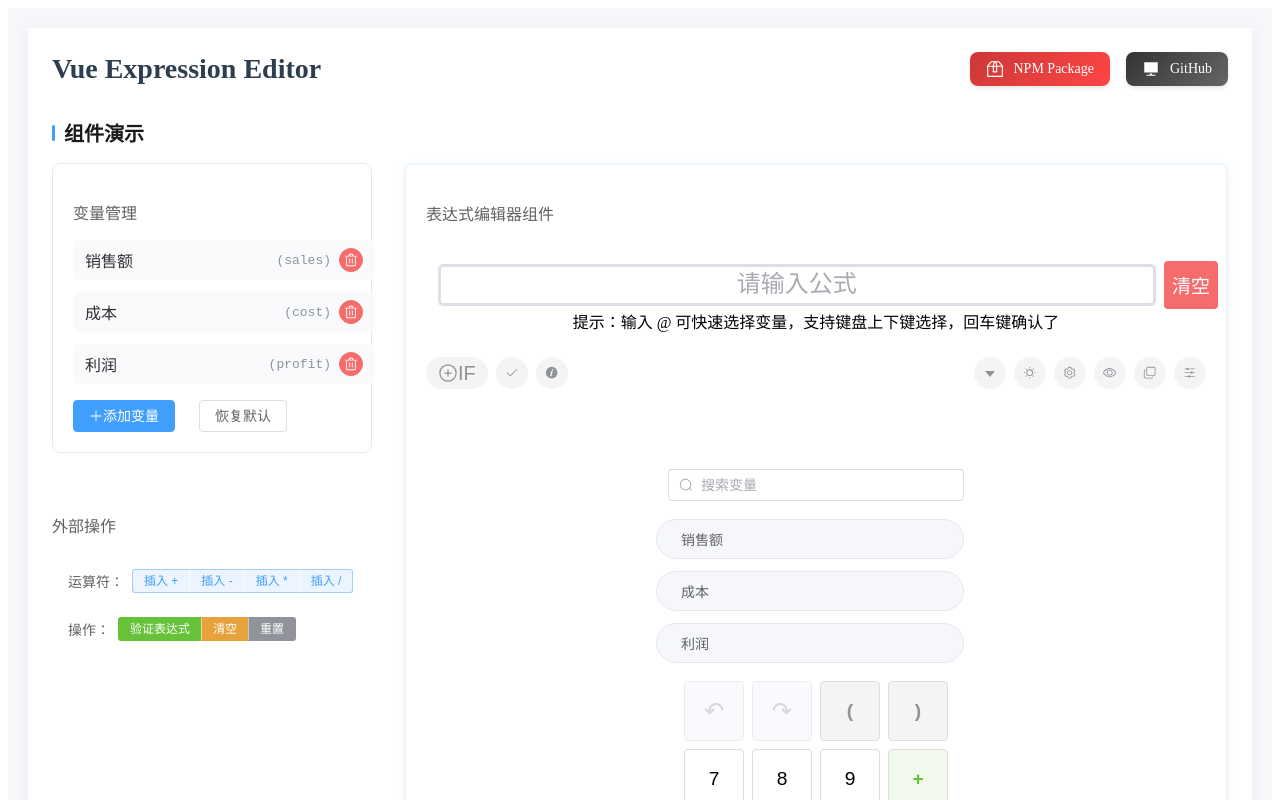
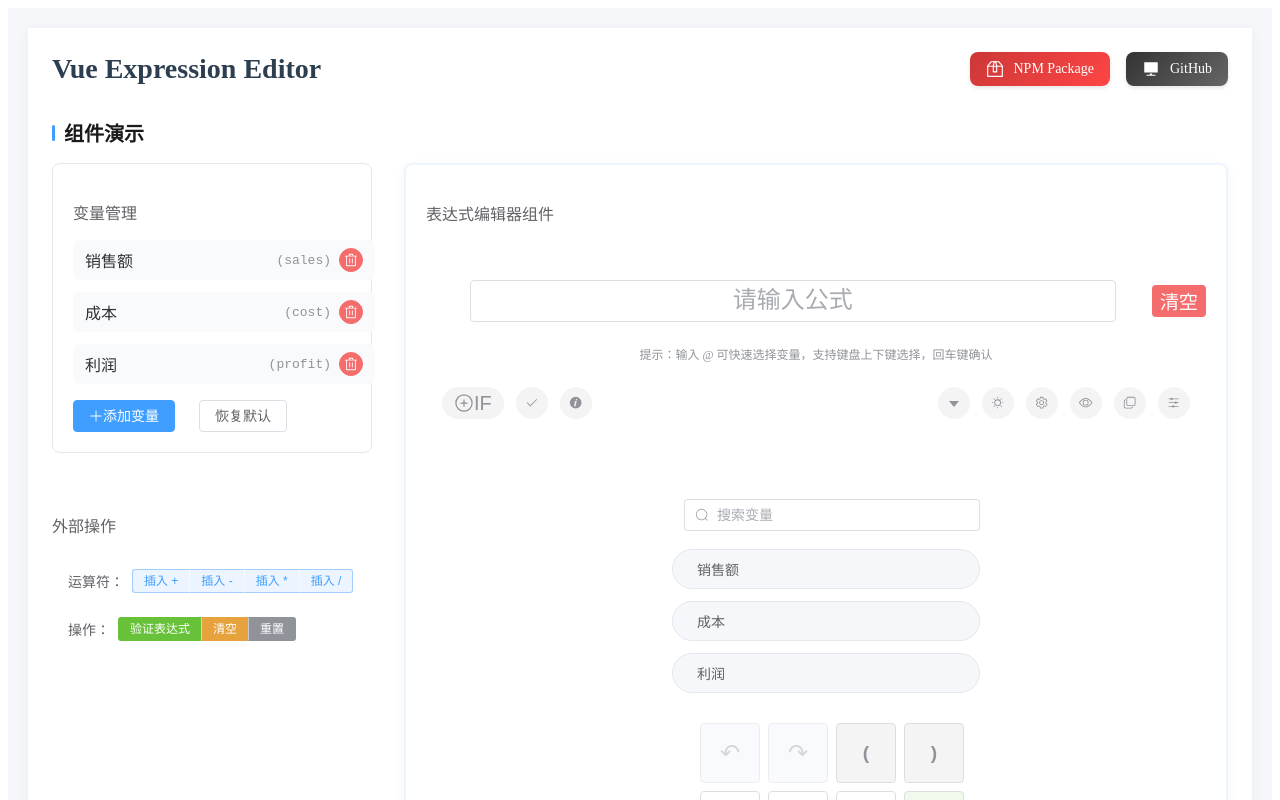
Before and after one commit to iwangbowen/vue-expression-editor, a Vue app: page / in a window 1280 px wide. Shown: the top 800 px of the page. Built offline with nearby package versions, Linux system fonts and the light colour scheme.

Commit message:
优化 ExpressionEditor.vue 组件和样式：1. 修改输入区域的结构和样式，提升用户体验；2. 增加输入提示文本的样式；3. 调整按钮和布局的间距，增强可读性；4. 新增输入相关样式文件，集中管理输入样式。

```diff
--- a/src/components/ExpressionEditor.vue
+++ b/src/components/ExpressionEditor.vue
@@ -1,6 +1,6 @@
 <template>
   <div class="formula-editor">
-    <div class="formula-display">
+    <div class="formula-input-container">
       <div class="formula-text" ref="formulaTextRef">
         <div class="input-wrapper" ref="wrapperRef">
           <input ref="inputRef" v-model="displayExpression" @input="handleDisplayInput" @keydown="handleKeydown"
@@ -23,14 +23,12 @@
         </div>
         <button class="clear-button" @click="clearAll" title="清空">清空</button>
       </div>
-      <!-- 添加操作提示 -->
       <div class="input-tip">
-        提示：输入 @ 可快速选择变量，支持键盘上下键选择，回车键确认了
+        提示：输入 @ 可快速选择变量，支持键盘上下键选择，回车键确认
       </div>
     </div>
     <div class="formula-info" v-if="showToolbar">
       <div class="left-actions">
-        <!-- 添加条件表达式按钮 -->
         <el-button class="condition-button" @click="showConditionalDialog">
           <el-icon>
             <CirclePlus />
@@ -49,13 +47,11 @@
             <InfoFilled />
           </el-icon>
         </button>
-        <!-- 实际公式显示框移到这里 -->
         <div v-if="showExpression" class="actual-expression">
           实际公式：<code>{{ expression }}</code>
         </div>
       </div>
       <div class="right-actions">
-        <!-- 修改布局切换按钮 -->
         <button class="layout-toggle" @click="toggleLayout" :title="horizontalLayout ? '切换为上下布局' : '切换为左右布局'">
           <el-icon>
             <component :is="CaretBottom" :class="['layout-icon', { 'rotate-90': horizontalLayout }]" />
@@ -91,18 +87,15 @@
         </button>
       </div>
     </div>
-    <!-- 添加固定高度的校验信息容器 -->
     <ValidationMessage :message="validationMessage" :status="validationStatus" @close="clearValidation" />
     <div class="editor-content" :class="[
       { 'circle-style': isCircleStyle },
       { 'horizontal-layout': horizontalLayout }
     ]">
       <div class="variables-section">
-        <!-- 添加变量搜索输入框 -->
         <div class="variables-search">
           <el-input v-model="variableSearchText" placeholder="搜索变量" clearable :prefix-icon="Search" />
         </div>
-        <!-- 修改变量列表容器，添加虚拟滚动 -->
         <div class="variables" ref="variablesRef">
           <el-scrollbar>
             <button v-for="variable in filteredVariables" :key="variable.code" @click="addVariable(variable)"
@@ -115,7 +108,6 @@
       <Calculator :can-undo="canUndo" :can-redo="canRedo" :is-circle-style="isCircleStyle" @number="addNumber"
         @operator="addOperator" @delete="deleteLast" @undo="undo" @redo="redo" />
     </div>
-    <!-- 添加预览模式面板 -->
     <div v-if="previewMode" class="preview-panel">
       <div class="variables-input">
         <div v-for="variable in variables" :key="variable.code" class="variable-item">
@@ -129,7 +121,6 @@
       </div>
     </div>
   </div>
-  <!-- 保留设置面板和变量建议组件 -->
   <EditorSettings v-model:visible="settingsDialogVisible" :initial-settings="{
     autoCompleteBrackets,
     bracketColorEnabled,
@@ -138,7 +129,6 @@
   <VariableSuggestions v-model:visible="showVariableSuggestions" :suggestions="variableSuggestions"
     :selectedIndex="selectedSuggestionIndex" :wrapper-ref="wrapperRef" @select="handleVariableSelect"
     @close="handleSuggestionsClose" />
-  <!-- 添加条件表达式弹窗 -->
   <ConditionalDialog v-model="conditionalDialogVisible" :variables="props.variables" @confirm="handleConditionalConfirm"
     @cancel="handleConditionalCancel" />
 </template>
@@ -2117,4 +2107,5 @@ onMounted(() => {
 @use './styles/buttons';
 @use './styles/layout';
 @use './styles/theme';
+@use './styles/input';
 </style>
--- a/src/components/styles/base.scss
+++ b/src/components/styles/base.scss
@@ -4,11 +4,13 @@
   display: flex;
   flex-direction: column;
   align-items: center;
+  padding: v.$spacing-lg;  // 增加组件整体内边距
 
   .formula-display {
     width: 100%;
     margin-bottom: v.$spacing-lg;
     text-align: center;
+    padding: 0 v.$spacing-lg;  // 增加水平内边距
 
     input {
       width: 100%;
@@ -36,8 +38,8 @@
   display: flex;
   align-items: center;
   justify-content: center;
-  gap: 8px;
-  padding: 0 12px;
+  gap: v.$spacing-md;
+  padding: 0 v.$spacing-lg;  // 增加输入区域的水平内边距
 }
 
 .input-wrapper {
@@ -48,7 +50,7 @@
   border: 1px solid var(--el-border-color);
   border-radius: 4px;
   background-color: white;
-  margin: 4px 0;
+  margin: v.$spacing-xs v.$spacing-md;  // 增加输入框外边距
   display: flex;
   align-items: center;
   justify-content: center;
@@ -59,7 +61,7 @@
   position: absolute;
   width: 100%;
   height: 100%;
-  padding: 0;
+  padding: 0 v.$spacing-xl;  // 增加输入框水平内边距
   font-size: 1.5rem;
   text-align: center;
   border: none;
@@ -110,7 +112,7 @@
   color: var(--el-text-color-primary);
   overflow: hidden;
   box-sizing: border-box;
-  padding: 0;
+  padding: 0 v.$spacing-xl;  // 确保与输入框内边距一致
 
   .variable {
     color: var(--el-color-primary);
@@ -159,3 +161,9 @@
   border-radius: 8px;
   box-shadow: 0 2px 12px rgba(0, 0, 0, 0.1);
 }
+
+.input-tip {
+  margin-top: v.$spacing-md;  // 添加提示文本的上边距
+  color: var(--el-text-color-secondary);
+  font-size: 12px;
+}
--- a/src/components/styles/buttons.scss
+++ b/src/components/styles/buttons.scss
@@ -16,15 +16,30 @@
   width: 100%;
   max-width: none;
   height: v.$button-size-sm;
-  margin: v.$spacing-sm 0 v.$spacing-lg;
-  padding: 0 v.$spacing-sm;
+  margin: v.$spacing-sm v.$spacing-lg v.$spacing-lg;  // 调整外边距
+  padding: 0 v.$spacing-lg;  // 增加内边距
   @include v.flex-center;
   justify-content: space-between;
+
+  @media (max-width: 480px) {
+    margin: v.$spacing-sm v.$spacing-sm v.$spacing-lg;
+    padding: 0 v.$spacing-sm;
+
+    .left-actions,
+    .right-actions {
+      gap: v.$spacing-sm;  // 在小屏幕上减少按钮间距
+    }
+
+    .condition-button {
+      padding: 0 v.$spacing-sm;
+      font-size: 16px;
+    }
+  }
 
   .left-actions,
   .right-actions {
     display: flex;
-    gap: v.$spacing-sm;
+    gap: v.$spacing-md;  // 增加按钮之间的间距
     align-items: center;
     flex: none;
   }
@@ -85,7 +100,8 @@
 .clear-button {
   width: auto;
   min-width: 48px;
-  height: 100%;
+  height: 32px;  // 减小高度以适应容器
+  margin-left: v.$spacing-md;  // 增加左侧外边距
   font-size: 1.2rem;
   background-color: #F56C6C;
   color: white;
--- /dev/null
+++ b/src/components/styles/input.scss
@@ -0,0 +1,129 @@
+@use 'variables' as v;
+
+// 输入相关样式
+.formula-input-container {
+  width: 100%;
+  display: flex;
+  flex-direction: column;
+  gap: v.$spacing-md;
+  margin-bottom: v.$spacing-lg;
+  padding: 0 v.$spacing-xl;
+
+  .formula-text {
+    position: relative;
+    width: 100%;
+    height: 48px;
+    display: flex;
+    align-items: center;
+    justify-content: center;
+    gap: v.$spacing-md;
+  }
+
+  .input-wrapper {
+    position: relative;
+    flex: 1;
+    height: 40px;
+    overflow: hidden;
+    border: 1px solid var(--el-border-color);
+    border-radius: 4px;
+    background-color: white;
+    margin: v.$spacing-xs v.$spacing-md;
+    display: flex;
+    align-items: center;
+    justify-content: center;
+    padding: 0;
+
+    &:focus-within {
+      border-color: var(--el-color-primary);
+      box-shadow: 0 0 0 1px var(--el-color-primary-light-8);
+    }
+  }
+
+  .formula-input {
+    position: absolute;
+    width: 100%;
+    height: 100%;
+    padding: 0 v.$spacing-xl;
+    font-size: 1.5rem;
+    text-align: center;
+    border: none;
+    background: transparent;
+    color: transparent;
+    caret-color: var(--el-text-color-primary);
+    font-family: monospace;
+    z-index: 2;
+    transition: none;
+    overflow-x: auto;
+    white-space: pre;
+    line-height: 40px;
+    display: block;
+    box-sizing: border-box;
+
+    &::placeholder {
+      color: var(--el-text-color-placeholder);
+      text-align: center;
+    }
+
+    &:focus {
+      outline: none;
+    }
+
+    &::-webkit-scrollbar {
+      display: none;
+    }
+    -ms-overflow-style: none;
+    scrollbar-width: none;
+  }
+
+  .highlight-overlay {
+    position: absolute;
+    left: 0;
+    top: 0;
+    width: 100%;
+    height: 100%;
+    font-size: 1.5rem;
+    text-align: center;
+    pointer-events: none;
+    display: block;
+    line-height: 40px;
+    z-index: 1;
+    user-select: none;
+    font-family: monospace;
+    transition: none;
+    white-space: pre;
+    color: var(--el-text-color-primary);
+    overflow: hidden;
+    box-sizing: border-box;
+    padding: 0 v.$spacing-xl;
+  }
+
+  .scroll-indicator {
+    position: absolute;
+    top: 0;
+    bottom: 0;
+    width: 24px;
+    pointer-events: none;
+    z-index: 3;
+    opacity: 0.6;
+    display: flex;
+    align-items: center;
+    justify-content: center;
+
+    &.left {
+      left: 0;
+      background: linear-gradient(to right, var(--el-color-primary-light-8), transparent);
+    }
+
+    &.right {
+      right: 0;
+      background: linear-gradient(to left, var(--el-color-primary-light-8), transparent);
+    }
+  }
+
+  .input-tip {
+    margin-top: v.$spacing-sm;
+    color: var(--el-text-color-secondary);
+    font-size: 12px;
+    text-align: center;
+  }
+}
--- a/src/components/styles/layout.scss
+++ b/src/components/styles/layout.scss
@@ -4,8 +4,9 @@
   display: flex;
   width: 100%;
   max-width: 800px;
-  margin: 12px auto;
-  gap: 12px;
+  margin: v.$spacing-md auto;
+  gap: v.$spacing-xl;  // 增加间距
+  padding: 0 v.$spacing-lg;  // 增加水平内边距
   flex-direction: column;
   align-items: center;
   transition: all 0.3s ease;
@@ -13,24 +14,27 @@
   &.horizontal-layout {
     flex-direction: row;
     justify-content: center;
-    margin: 12px auto;
+    margin: v.$spacing-md auto;
     width: fit-content;
     max-width: 1200px;
+    padding: v.$spacing-lg v.$spacing-xl;  // 增加横向布局时的内边距
 
     .variables-section {
       margin: 0;
       height: 100%;
-      min-width: 200px;
-      max-width: 300px;
-      transition: all 0.3s ease;
-      max-height: none;
-      align-self: stretch;
+      min-width: 240px;  // 略微增加最小宽度
+      max-width: 320px;
+      padding-right: v.$spacing-lg;  // 添加右侧内边距
 
       .variables {
         :deep(.el-scrollbar) {
           max-height: 600px;
         }
       }
+    }
+
+    :deep(.calculator) {
+      margin-left: v.$spacing-lg;  // 为计算器添加左侧间距
     }
   }
 }
@@ -162,3 +166,41 @@
     transform: translateY(-50%) rotate(45deg);
   }
 }
+
+.validation-container {
+  width: 100%;
+  max-width: 400px;
+  height: 36px;
+  margin: v.$spacing-md 0;
+  padding: 0 v.$spacing-lg;  // 增加水平内边距
+  display: flex;
+  align-items: center;
+  justify-content: center;
+}
+
+.preview-panel {
+  width: calc(100% - v.$spacing-xl * 2);  // 考虑内边距
+  max-width: 800px;
+  margin: v.$spacing-xl auto;
+  padding: v.$spacing-xl;
+  background-color: var(--el-fill-color-light);
+  border-radius: v.$radius-sm;
+  box-shadow: 0 2px 12px rgba(0, 0, 0, 0.1);
+
+  .variables-input {
+    display: grid;
+    grid-template-columns: repeat(auto-fit, minmax(200px, 1fr));
+    gap: v.$spacing-lg;
+    margin-bottom: v.$spacing-xl;
+    padding: 0 v.$spacing-md;
+  }
+
+  .preview-result {
+    text-align: center;
+    font-size: 16px;
+    color: var(--el-text-color-primary);
+    margin-top: v.$spacing-lg;
+    padding: v.$spacing-md;
+    border-top: 1px solid var(--el-border-color-light);
+  }
+}
--- a/src/components/styles/theme.scss
+++ b/src/components/styles/theme.scss
@@ -178,6 +178,40 @@
       transform: translateY(0);
     }
   }
+
+  .formula-input-container {
+    .input-wrapper {
+      &:focus-within {
+        border-color: var(--el-color-primary);
+        box-shadow: 0 0 0 1px var(--el-color-primary-dark-2);
+      }
+    }
+
+    .scroll-indicator {
+      &.left {
+        background: linear-gradient(to right, rgba(64, 158, 255, 0.2), transparent);
+      }
+
+      &.right {
+        background: linear-gradient(to left, rgba(64, 158, 255, 0.2), transparent);
+      }
+    }
+  }
+
+  .preview-panel {
+    background-color: var(--editor-hover);
+    border: 1px solid var(--editor-border);
+    box-shadow: 0 2px 12px var(--editor-shadow);
+
+    .preview-result {
+      border-top-color: var(--editor-border);
+    }
+  }
+
+  .formula-info {
+    background-color: transparent;
+    border-color: var(--editor-border);
+  }
 }
 
 // 消息提示样式
```
